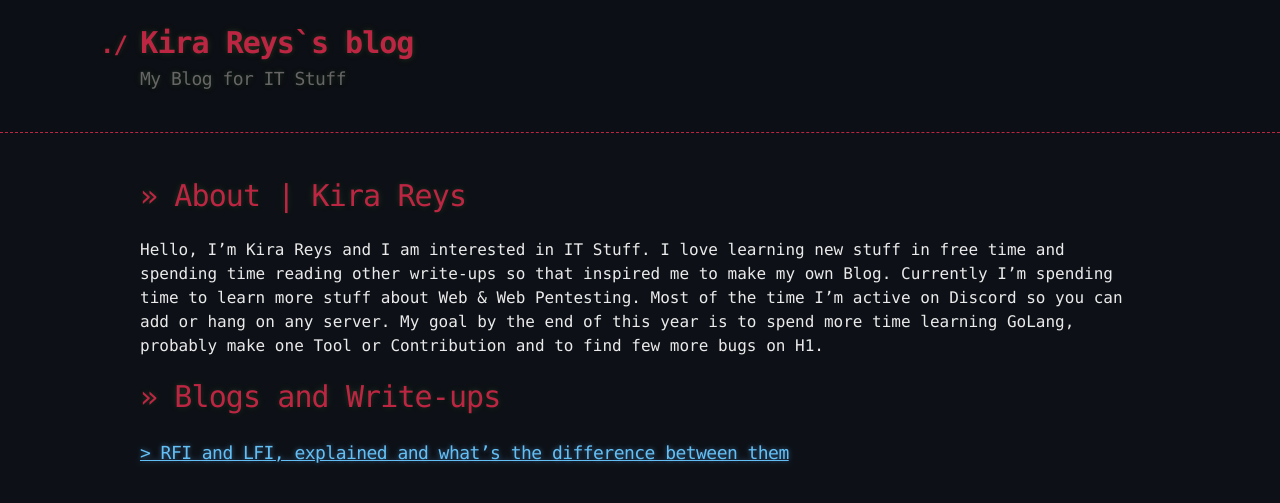
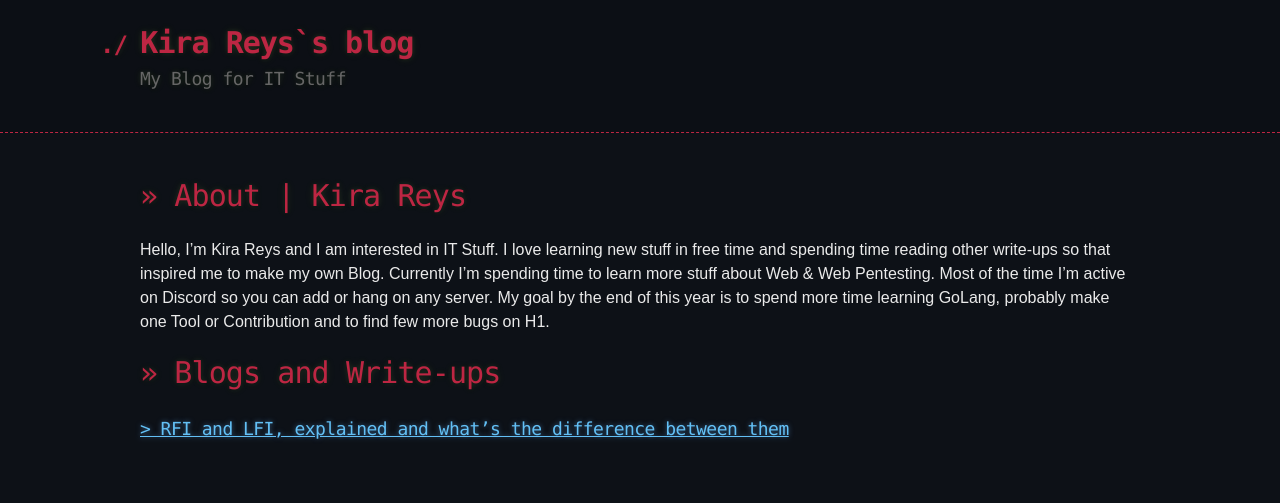
Before and after one commit to 20kilograma/blog, a Jekyll site: the page built from index.md, in a window 1280 px wide. Shown: the top 503 px of the page. Built offline with Jekyll 4.4.1, drawn with Linux system fonts in a browser that asks for light colours; our own code applies the rules of GitHub Pages for plain Markdown files.

Commit message:
Update jekyll-theme-hacker.scss

```diff
--- a/_sass/jekyll-theme-hacker.scss
+++ b/_sass/jekyll-theme-hacker.scss
@@ -21,7 +21,7 @@ body {
   color: $body-foreground;
   font-size: 16px;
   line-height: 1.5;
-  font-family: Monaco, "Bitstream Vera Sans Mono", "Lucida Console", Terminal, monospace;
+  font-family: sans-serif;
 }
 
 /* General & 'Reset' Stuff */
```
